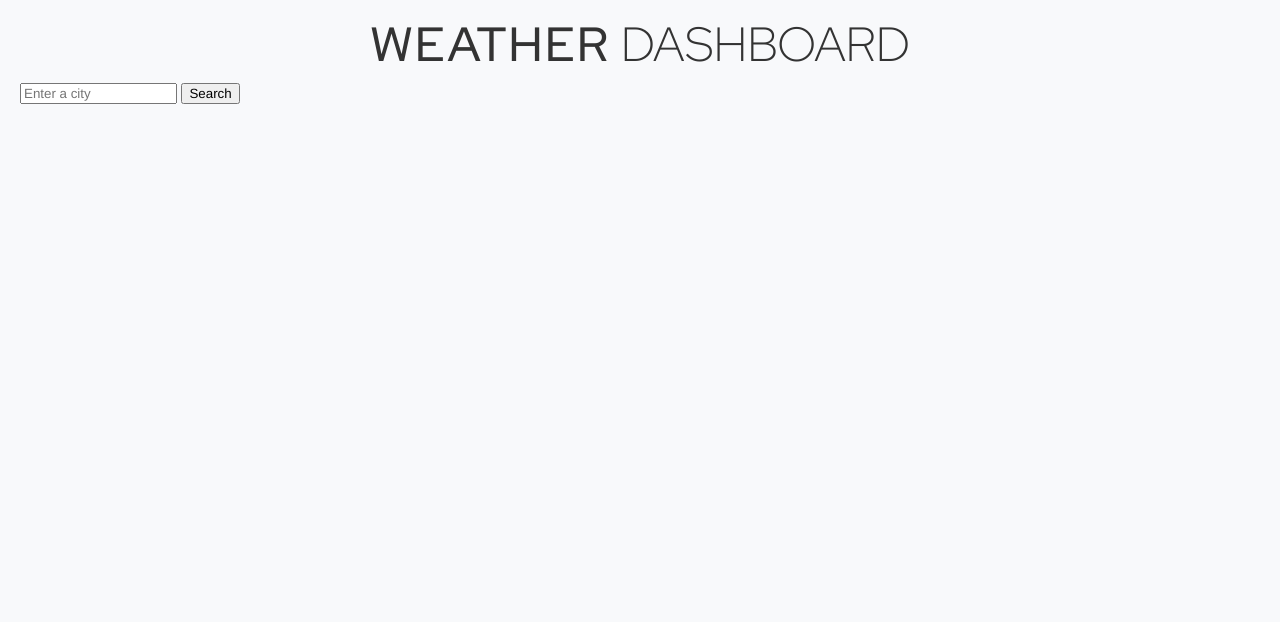
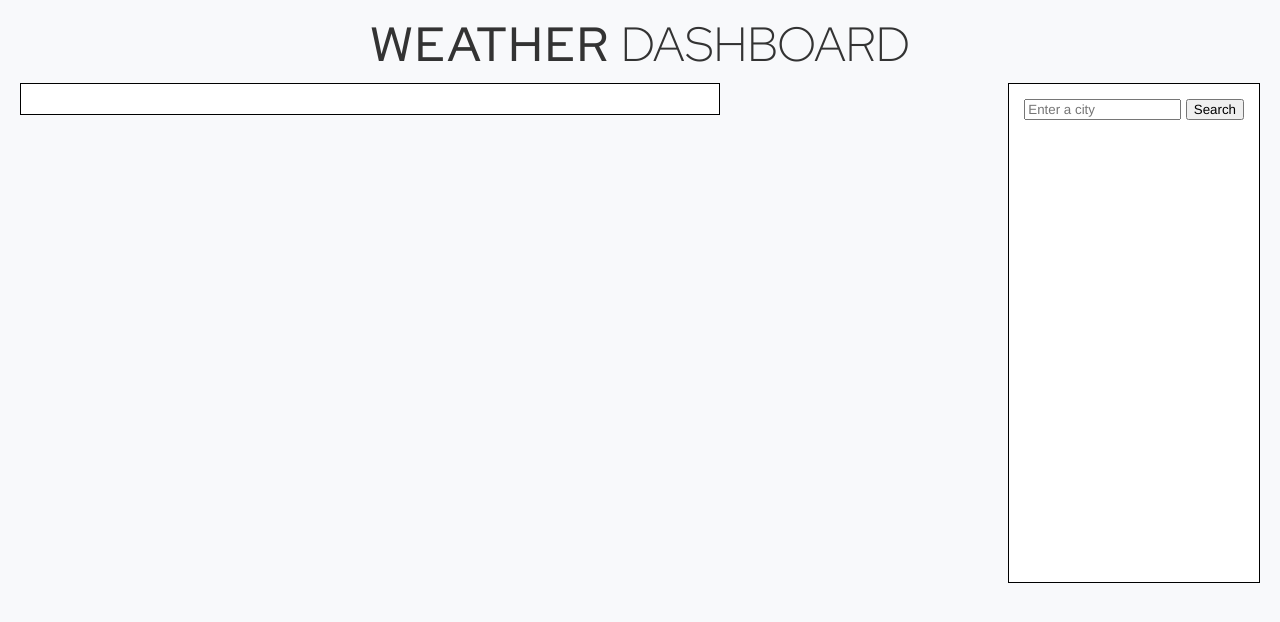
Before and after one commit to caseynewman/weather-dashboard, a plain HTML site: page index.html in a window 1280 px wide. Drawn offline with Linux system fonts and the light colour scheme.

Commit message:
added style to divs

```diff
--- a/assets/css/style.css
+++ b/assets/css/style.css
@@ -30,6 +30,46 @@ h1 {
     font-weight: 300;
 }
 
+main {
+    display: flex;
+    justify-content: space-evenly;
+    flex-grow: 1;
+    flex-shrink: 1;
+}
+
+#weather-container {
+    display: flex;
+    align-items: flex-start;
+    flex-grow: 1;
+    flex-shrink: 1;
+}
+
+#current-weather {
+    display: flex;
+    flex-direction: column;
+    justify-content: flex-start;
+    background-color: white;
+    max-width: 700px;
+    max-height: 150px;
+    flex-grow: 1;
+    flex-shrink: 1;
+    padding: 15px;
+    border: 1px solid #000;
+}
+
+#weekly-forecast {
+    display: flex;
+    justify-content: space-evenly;
+}
+
+#side-bar {
+    background-color: white;
+    max-width: 300px;
+    min-height: 500px;
+    padding: 15px;
+    border: 1px solid #000;
+}
+
 .bold {
     font-weight: 500;
     letter-spacing: 2px;
--- a/assets/script.js
+++ b/assets/script.js
@@ -1,21 +1,23 @@
 const searchBtn = document.querySelector('#search-button');
-const input = document.querySelector('#city-search');
-
+const cityInput = document.querySelector('#city-search');
+const currentWeatherDiv = document.querySelector('#current-weather');
 
 
 const getWeather = async (url) => {
-    let inputValue = input.value;
+    let currentCity = cityInput.value;
 
-    const response = await fetch(`https://api.openweathermap.org/data/2.5/weather?q=${inputValue}&appid=fe48577d7995f2974587723e4b533c3c`)
+    const response = await fetch(`https://api.openweathermap.org/data/2.5/weather?q=${currentCity}&appid=fe48577d7995f2974587723e4b533c3c`)
     const data = await response.json()
     console.log(data)
 }
 
 const displayCurrentWeather = () => {
-
+    let currentCityDisplay = document.createElement('h2');
+    currentCityDisplay.textContent = cityInput.value;
+    currentWeatherDiv.appendChild(currentCityDisplay);
 }
 
-
+displayCurrentWeather()
 
 
 
--- a/index.html
+++ b/index.html
@@ -14,9 +14,11 @@
         <h1><span class="bold">Weather</span> Dashboard</h1>
     </header>
     <main>
-        <section id="current-weather"></section>
-        <section id="weekly-forecast"></section>
-        <aside>
+        <section id="weather-container">
+            <article id="current-weather"></article>
+            <article id="weekly-forecast"></article>
+        </section>
+        <aside id="side-bar">
             <input type="text" id="city-search" placeholder="Enter a city"></input>
             <button id="search-button">Search</button>
             <div id="recent-cities"></div>
```
